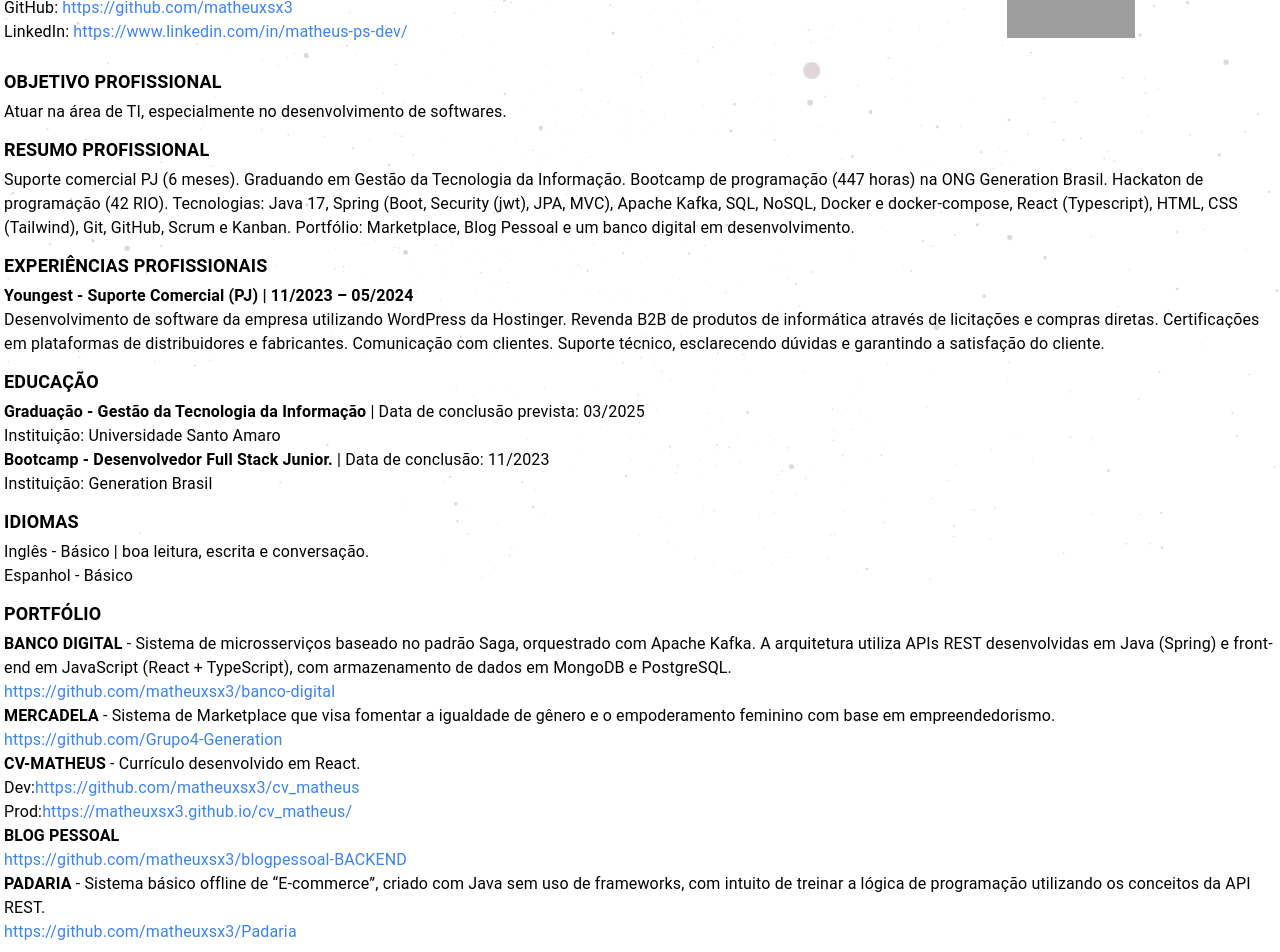
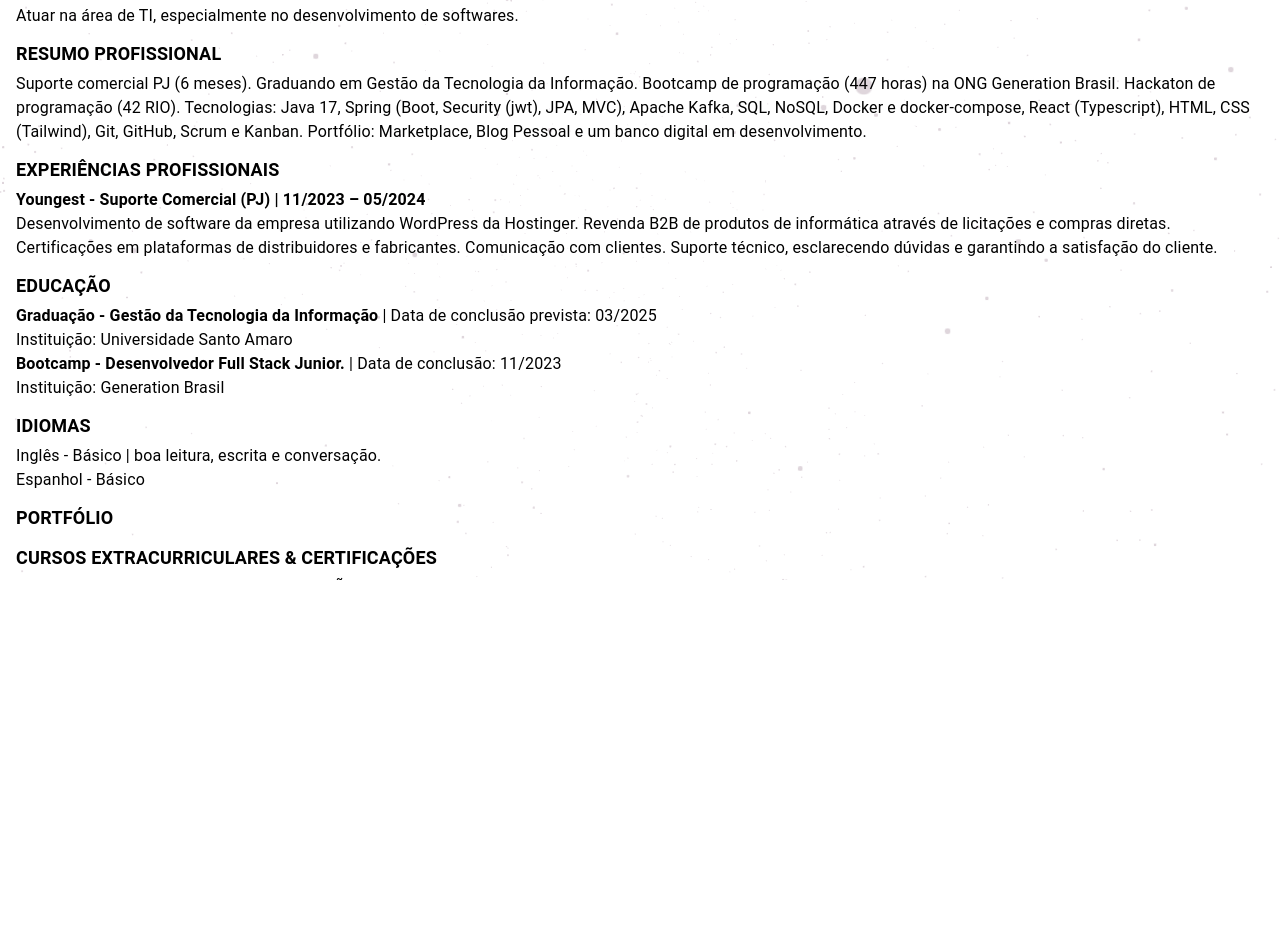
Before and after one commit to matheuxsx3/cv_matheus, a React (Vite) app: page / in a window 1280 px wide. Shown: the part 220-1172 px from the top of the page. After the commit the page ends 800 px from the top, so only its background shows below. Built offline with nearby package versions, Linux system fonts and the light colour scheme; grey boxes are pictures that could not be loaded.

Commit message:
Refactor image source in AboutMe component and Nav component

```diff
--- a/src/App.tsx
+++ b/src/App.tsx
@@ -6,12 +6,9 @@ import Cena from "./components/teste/Cena";
 function App() {
   return (
     <div className="relative">
-      {/* Cena como fundo */}
       <div className="absolute inset-0 z-0">
         <Cena />
       </div>
-
-      {/* Navegação e conteúdo sobreposto */}
       <div className="relative z-10">
         <Nav />
         <AboutMe />
--- a/src/components/aboutMe/AboutMe.tsx
+++ b/src/components/aboutMe/AboutMe.tsx
@@ -1,8 +1,22 @@
-export default function AboutMe() {
+const AboutMe = () => {
   return (
-    <div className="flex flex-col mx-1 mt-28 w-full relative z-10">
-      <div className="flex mb-3">
-        <div className="flex-1">
+    <div className="flex h-screen">
+      <div className="flex-1 overflow-hidden p-4">
+        <Header />
+        <ProfessionalObjective />
+        <ProfessionalSummary />
+        <Experience />
+        <Education />
+        <Languages />
+        <Portfolio />
+        <Certifications />
+      </div>
+    </div>
+  );
+};
+
+const Header = () => (
+  <div className="mb-6">
     <h2 className="text-xl font-bold mb-1">MATHEUS PEREIRA DA SILVA</h2>
     <p className="text-base mb-3">
       20 anos | São Gonçalo – RJ
@@ -38,71 +52,63 @@ export default function AboutMe() {
       </a>
     </p>
   </div>
+);
 
-        {/* Coluna da direita - Imagem */}
-        <div className="w-1/3 flex items-center justify-center">
-          <img
-            className="w-32 h-32"
-            src="https://github.com/matheuxsx3/cv_matheus/blob/main/conteudo/NoBgMatheus.png?raw=true"
-            alt="imagem de Matheus Pereira da Silva"
-          />
-        </div>
-      </div>
-
-      {/* Conteúdo restante organizado em uma coluna */}
-      <div className="flex flex-col">
+const ProfessionalObjective = () => (
   <div className="mb-3">
     <h3 className="text-lg font-semibold mb-1">OBJETIVO PROFISSIONAL</h3>
-          <p>
-            Atuar na área de TI, especialmente no desenvolvimento de softwares.
-          </p>
+    <p>Atuar na área de TI, especialmente no desenvolvimento de softwares.</p>
   </div>
+);
 
+const ProfessionalSummary = () => (
   <div className="mb-3">
     <h3 className="text-lg font-semibold mb-1">RESUMO PROFISSIONAL</h3>
     <p>
       Suporte comercial PJ (6 meses). Graduando em Gestão da Tecnologia da
-            Informação. Bootcamp de programação (447 horas) na ONG Generation
-            Brasil. Hackaton de programação (42 RIO). Tecnologias: Java 17,
-            Spring (Boot, Security (jwt), JPA, MVC), Apache Kafka, SQL, NoSQL,
-            Docker e docker-compose, React (Typescript), HTML, CSS (Tailwind),
-            Git, GitHub, Scrum e Kanban. Portfólio: Marketplace, Blog Pessoal e
-            um banco digital em desenvolvimento.
+      Informação. Bootcamp de programação (447 horas) na ONG Generation Brasil.
+      Hackaton de programação (42 RIO). Tecnologias: Java 17, Spring (Boot,
+      Security (jwt), JPA, MVC), Apache Kafka, SQL, NoSQL, Docker e
+      docker-compose, React (Typescript), HTML, CSS (Tailwind), Git, GitHub,
+      Scrum e Kanban. Portfólio: Marketplace, Blog Pessoal e um banco digital em
+      desenvolvimento.
     </p>
   </div>
+);
 
+const Experience = () => (
   <div className="mb-3">
-          <h3 className="text-lg font-semibold mb-1">
-            EXPERIÊNCIAS PROFISSIONAIS
-          </h3>
+    <h3 className="text-lg font-semibold mb-1">EXPERIÊNCIAS PROFISSIONAIS</h3>
     <p>
-            <strong>
-              Youngest - Suporte Comercial (PJ) | 11/2023 – 05/2024
-            </strong>
+      <strong>Youngest - Suporte Comercial (PJ) | 11/2023 – 05/2024</strong>
       <br />
-            Desenvolvimento de software da empresa utilizando WordPress da
-            Hostinger. Revenda B2B de produtos de informática através de
-            licitações e compras diretas. Certificações em plataformas de
-            distribuidores e fabricantes. Comunicação com clientes. Suporte
-            técnico, esclarecendo dúvidas e garantindo a satisfação do cliente.
+      Desenvolvimento de software da empresa utilizando WordPress da Hostinger.
+      Revenda B2B de produtos de informática através de licitações e compras
+      diretas. Certificações em plataformas de distribuidores e fabricantes.
+      Comunicação com clientes. Suporte técnico, esclarecendo dúvidas e
+      garantindo a satisfação do cliente.
     </p>
   </div>
+);
 
+const Education = () => (
   <div className="mb-3">
     <h3 className="text-lg font-semibold mb-1">EDUCAÇÃO</h3>
     <p>
-            <strong>Graduação - Gestão da Tecnologia da Informação</strong> |
-            Data de conclusão prevista: 03/2025
+      <strong>Graduação - Gestão da Tecnologia da Informação</strong> | Data de
+      conclusão prevista: 03/2025
       <br />
       Instituição: Universidade Santo Amaro
       <br />
-            <strong>Bootcamp - Desenvolvedor Full Stack Junior.</strong> | Data
-            de conclusão: 11/2023
+      <strong>Bootcamp - Desenvolvedor Full Stack Junior.</strong> | Data de
+      conclusão: 11/2023
       <br />
       Instituição: Generation Brasil
     </p>
   </div>
+);
 
+const Languages = () => (
   <div className="mb-3">
     <h3 className="text-lg font-semibold mb-1">IDIOMAS</h3>
     <p>
@@ -111,107 +117,22 @@ export default function AboutMe() {
       Espanhol - Básico
     </p>
   </div>
+);
 
+const Portfolio = () => (
   <div className="mb-3">
     <h3 className="text-lg font-semibold mb-1">PORTFÓLIO</h3>
-          <div>
-            <p>
-              <strong>BANCO DIGITAL</strong> - Sistema de microsserviços baseado
-              no padrão Saga, orquestrado com Apache Kafka. A arquitetura
-              utiliza APIs REST desenvolvidas em Java (Spring) e front-end em
-              JavaScript (React + TypeScript), com armazenamento de dados em
-              MongoDB e PostgreSQL.
-            </p>
-            <a
-              href="https://github.com/matheuxsx3/banco-digital"
-              target="_blank"
-              rel="noopener noreferrer"
-              className="text-blue-500 hover:underline"
-            >
-              https://github.com/matheuxsx3/banco-digital
-            </a>
+    {/* Adicione os detalhes do portfólio aqui, como links para projetos */}
   </div>
-          <div>
-            <p>
-              <strong>MERCADELA</strong> - Sistema de Marketplace que visa
-              fomentar a igualdade de gênero e o empoderamento feminino com base
-              em empreendedorismo.
-              <br />
-              <a
-                href="https://github.com/Grupo4-Generation"
-                target="_blank"
-                rel="noopener noreferrer"
-                className="text-blue-500 hover:underline"
-              >
-                https://github.com/Grupo4-Generation
-              </a>
-            </p>
-          </div>
-          <div>
-            <p>
-              <strong>CV-MATHEUS</strong> - Currículo desenvolvido em React.
-            </p>
-            <p>
-              Dev:
-              <a
-                href="https://github.com/matheuxsx3/cv_matheus"
-                target="_blank"
-                rel="noopener noreferrer"
-                className="text-blue-500 hover:underline"
-              >
-                https://github.com/matheuxsx3/cv_matheus
-              </a>
-            </p>
-            <p>
-              Prod:
-              <a
-                href="https://matheuxsx3.github.io/cv_matheus/"
-                target="_blank"
-                rel="noopener noreferrer"
-                className="text-blue-500 hover:underline"
-              >
-                https://matheuxsx3.github.io/cv_matheus/
-              </a>
-            </p>
-          </div>
-          <div>
-            <p>
-              <strong>BLOG PESSOAL</strong>
-              <br />
-              <a
-                href="https://github.com/matheuxsx3/blogpessoal-BACKEND"
-                target="_blank"
-                rel="noopener noreferrer"
-                className="text-blue-500 hover:underline"
-              >
-                https://github.com/matheuxsx3/blogpessoal-BACKEND
-              </a>
-            </p>
-          </div>
-          <div>
-            <p>
-              <strong>PADARIA</strong> - Sistema básico offline de “E-commerce”,
-              criado com Java sem uso de frameworks, com intuito de treinar a
-              lógica de programação utilizando os conceitos da API REST.
-            </p>
-            <a
-              href="https://github.com/matheuxsx3/Padaria"
-              target="_blank"
-              rel="noopener noreferrer"
-              className="text-blue-500 hover:underline"
-            >
-              https://github.com/matheuxsx3/Padaria
-            </a>
-          </div>
-        </div>
+);
 
+const Certifications = () => (
   <div className="mb-3">
     <h3 className="text-lg font-semibold mb-1">
       CURSOS EXTRACURRICULARES & CERTIFICAÇÕES
     </h3>
     <p>
-            ARQUITETURA DE MICROSSERVIÇOS: PADRÃO SAGA ORQUESTRADO - UDEMY -
-            2024
+      ARQUITETURA DE MICROSSERVIÇOS: PADRÃO SAGA ORQUESTRADO - UDEMY- 2024
       <br />
       AWS CUSTOMER-CENTRIC – TD SYNNEX – 2024
       <br />
@@ -225,10 +146,9 @@ export default function AboutMe() {
       <br />
       JAVA - ROCKETSEAT - 2022
       <br />
-            HTML | CSS | JAVASCRIPT - ROCKETSEAT - 2021
+      HTML | CSS | JAVASCRIPT - ROCKESEAT - 2021
     </p>
   </div>
-      </div>
-    </div>
 );
-}
+
+export default AboutMe;
--- a/src/components/navigation/ChooseTheme.tsx
+++ b/src/components/navigation/ChooseTheme.tsx
@@ -5,8 +5,8 @@ function ChooseTheme() {
   const { mode, setMode } = useThemeContext(); // Usa o hook para acessar o contexto
 
   const textColor = mode === "dark" ? "white" : "black";
-  const backgroundColor = mode === "dark" ? "#424242" : "white";
-  const selectBackgroundColor = mode === "dark" ? "#121212" : "#white"; // Cor de fundo para o select
+  const backgroundColor = mode === "dark" ? "#121212" : "white";
+  const selectBackgroundColor = mode === "dark" ? "#121212" : "white"; // Cor de fundo para o select
 
   return (
     <div className="flex items-center rounded-md p-2">
--- /dev/null
+++ b/src/components/navigation/ImageModal.tsx
@@ -0,0 +1,40 @@
+import { Box, Button, Modal } from "@mui/material";
+import { useState } from "react";
+
+export default function ImageModal() {
+  const [modal, setModal] = useState(false);
+  const handleModalOpen = () => setModal(true);
+  const handleModalClose = () => setModal(false);
+  return (
+    <>
+      <Button onClick={handleModalOpen}>
+        <img className=" w-14 h-14 rounded-full"
+          src="https://github.com/matheuxsx3/cv_matheus/blob/main/conteudo/NoBgMatheus.png?raw=true"
+          alt="image of Matheus Pereira da Silva"
+        />
+      </Button>
+
+      <Modal open={modal} onClose={handleModalClose}>
+        <Box
+          sx={{
+            position: "absolute" as "absolute",
+            top: "50%",
+            left: "50%",
+            transform: "translate(-50%, -50%)",
+            width: 400,
+            bgcolor: "#121212",
+            border: "2px solid #000",
+            boxShadow: 24,
+            p: 4,
+            borderRadius: 2,
+          }}
+        >
+          <img
+            src="https://github.com/matheuxsx3/cv_matheus/blob/main/conteudo/NoBgMatheus.png?raw=true"
+            alt="image of Matheus Pereira da Silva"
+          />
+        </Box>
+      </Modal>
+    </>
+  );
+}
```
Also changed, not shown: src/components/navigation/Nav.tsx (+7 -3 lines). Lines whose indentation alone changed are shown as unchanged.
